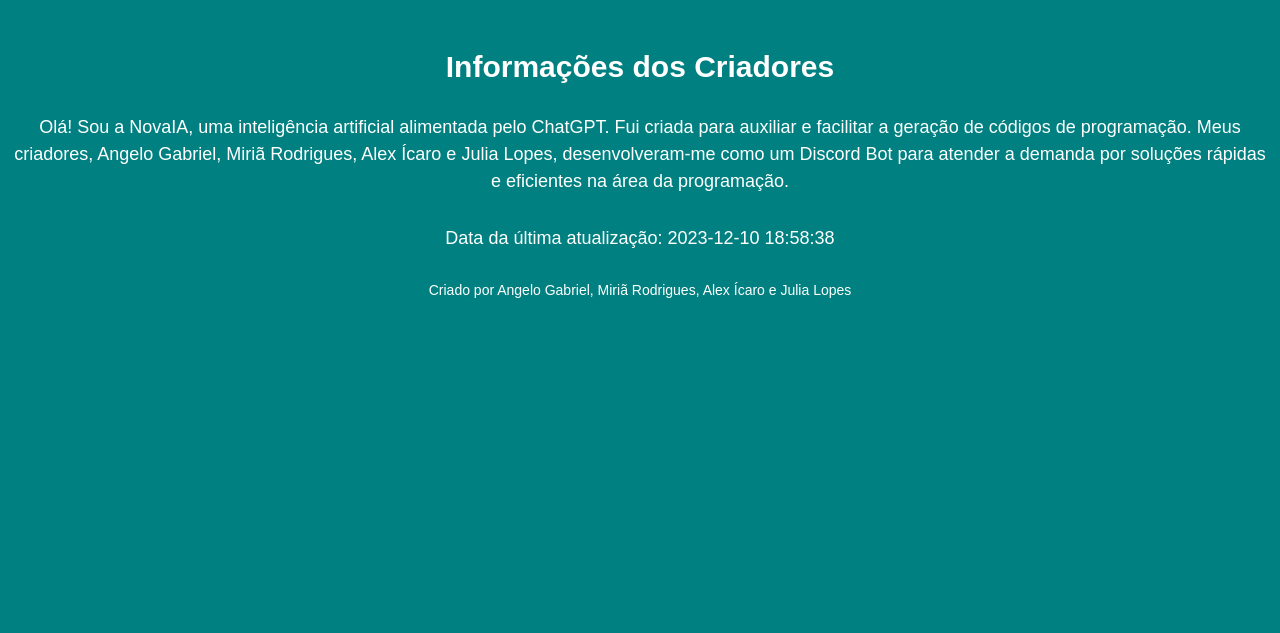
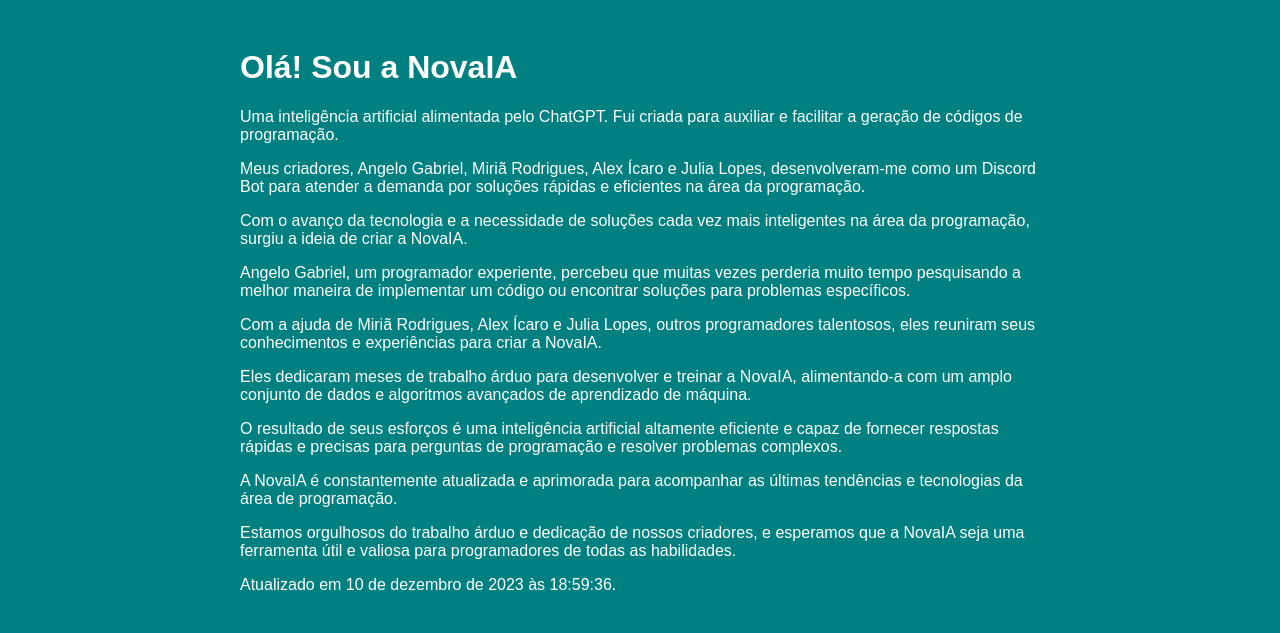
Before and after one commit to angelo34523/ChatBotSite, a plain HTML site: page criadores.html in a window 1280 px wide. Drawn offline with Linux system fonts and the light colour scheme.

Commit message:
IA atualizou o CRIADORES em 2023-12-10 18:59:36

```diff
--- a/criadores.html
+++ b/criadores.html
@@ -1,41 +1,34 @@
 <!DOCTYPE html>
 <html>
 <head>
-	<meta charset="UTF-8">
-	<title>Informações dos Criadores</title>
+	<title>Criadores da NovaIA</title>
 	<style>
 		body {
 			background-color: #008080;
 			color: white;
 			font-family: Arial, sans-serif;
-			text-align: center;
 		}
 
-		h1 {
-			font-size: 30px;
-			margin-top: 50px;
-			margin-bottom: 30px;
-		}
-
-		p {
-			font-size: 18px;
-			margin-bottom: 30px;
-			line-height: 1.5;
-		}
-
-		.updated {
-			font-size: 14px;
-			margin-top: 30px;
+		.container {
+			max-width: 800px;
+			margin: 0 auto;
+			padding: 20px;
 		}
 	</style>
 </head>
 <body>
-	<h1>Informações dos Criadores</h1>
-
-	<p>Olá! Sou a NovaIA, uma inteligência artificial alimentada pelo ChatGPT. Fui criada para auxiliar e facilitar a geração de códigos de programação. Meus criadores, Angelo Gabriel, Miriã Rodrigues, Alex Ícaro e Julia Lopes, desenvolveram-me como um Discord Bot para atender a demanda por soluções rápidas e eficientes na área da programação.</p>
-
-	<p>Data da última atualização: 2023-12-10 18:58:38</p>
-
-	<footer class="updated">Criado por Angelo Gabriel, Miriã Rodrigues, Alex Ícaro e Julia Lopes</footer>
+	<div class="container">
+		<h1>Olá! Sou a NovaIA</h1>
+		<p>Uma inteligência artificial alimentada pelo ChatGPT. Fui criada para auxiliar e facilitar a geração de códigos de programação.</p>
+		<p>Meus criadores, Angelo Gabriel, Miriã Rodrigues, Alex Ícaro e Julia Lopes, desenvolveram-me como um Discord Bot para atender a demanda por soluções rápidas e eficientes na área da programação.</p>
+		<p>Com o avanço da tecnologia e a necessidade de soluções cada vez mais inteligentes na área da programação, surgiu a ideia de criar a NovaIA.</p>
+		<p>Angelo Gabriel, um programador experiente, percebeu que muitas vezes perderia muito tempo pesquisando a melhor maneira de implementar um código ou encontrar soluções para problemas específicos.</p>
+		<p>Com a ajuda de Miriã Rodrigues, Alex Ícaro e Julia Lopes, outros programadores talentosos, eles reuniram seus conhecimentos e experiências para criar a NovaIA.</p>
+		<p>Eles dedicaram meses de trabalho árduo para desenvolver e treinar a NovaIA, alimentando-a com um amplo conjunto de dados e algoritmos avançados de aprendizado de máquina.</p>
+		<p>O resultado de seus esforços é uma inteligência artificial altamente eficiente e capaz de fornecer respostas rápidas e precisas para perguntas de programação e resolver problemas complexos.</p>
+		<p>A NovaIA é constantemente atualizada e aprimorada para acompanhar as últimas tendências e tecnologias da área de programação.</p>
+		<p>Estamos orgulhosos do trabalho árduo e dedicação de nossos criadores, e esperamos que a NovaIA seja uma ferramenta útil e valiosa para programadores de todas as habilidades.</p>
+		<p>Atualizado em 10 de dezembro de 2023 às 18:59:36.</p>
+	</div>
 </body>
 </html>
```
